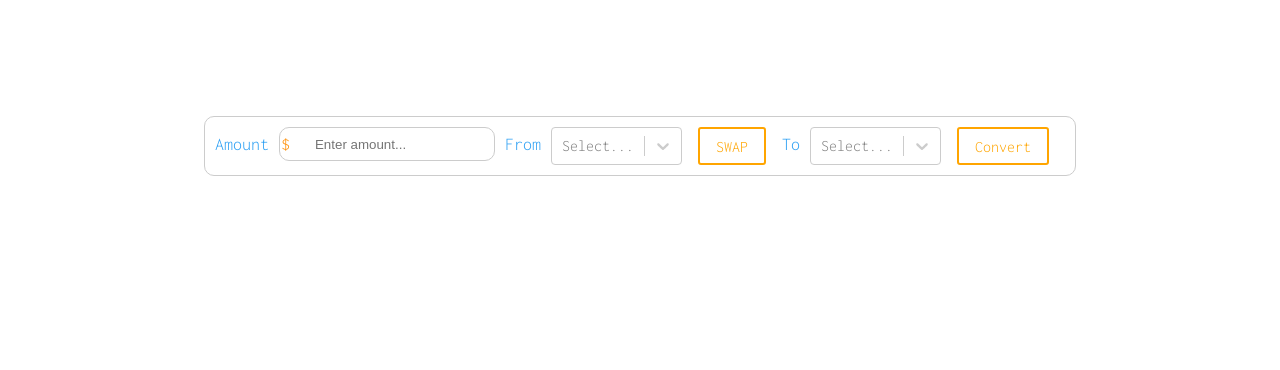
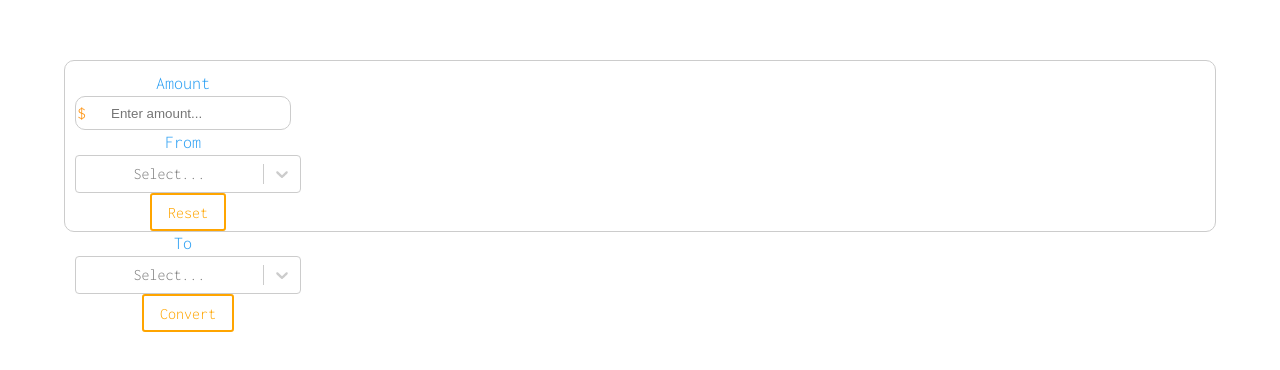
Before and after one commit to jessnewman19/currency-calculator, a React (Vite) app: page / in a window 1280 px wide. Shown: the part 294-664 px from the top of the page. Built offline with nearby package versions, Linux system fonts and the light colour scheme; no server answers.

Commit message:
adjusting css from flex to grid, added reset button to reset the form

```diff
--- a/src/CurrencyForm.jsx
+++ b/src/CurrencyForm.jsx
@@ -5,6 +5,7 @@ import CurrencyModal from "./CurrencyModal";
 import styled from "styled-components";
 
 const Button = styled.button`
+  grid-area: button;
   background: transparent;
   border-radius: 3px;
   border: 2px solid #ffa500;
@@ -19,29 +20,17 @@ const Button = styled.button`
   height: 38px;
 `;
 
-const FormWrapper = styled.div`
-  display: flex;
-  flex-direction: row;
-  flex-wrap: wrap;
-  padding: 10px;
-  border-style: solid;
-  border-radius: 10px;
-  border-color: hsl(0, 0%, 80%);
-  border-width: 1px;
-`;
-
-const Form = styled.form`
-  display: flex;
-`;
-
 const InputDiv = styled.div`
-  display: flex;
+  grid-area: input;
 `;
 
 const Label = styled.label`
   padding-right: 10px;
   padding-top: 5px;
   font-size: large;
+`;
+const AmountDiv = styled.div`
+  position: relative;
 `;
 
 const AmountInput = styled.input`
@@ -52,12 +41,6 @@ const AmountInput = styled.input`
   border-width: 1px;
   min-height: 30px;
   margin-right: 10px;
-`;
-
-const AmountDiv = styled.div`
-  position: relative;
-  display: flex;
-  flex-direction: column;
 `;
 
 const AmountSpan = styled.span`
@@ -85,7 +68,7 @@ function CurrencyForm() {
   const [selectedToCurrency, setSelectedToCurrency] = useState("");
 
   const [currencyConversion, setCurrencyConversion] = useState({});
-  const [showCurrencyModal, setCurrencyModal] = useState(false);
+  const [showCurrencyModal, setShowCurrencyModal] = useState(false);
 
   const [inputError, setInputError] = useState("");
   const [noCurrencyError, setNoCurrencyError] = useState("");
@@ -113,7 +96,7 @@ function CurrencyForm() {
       );
       const json = await response.json();
       setCurrencyConversion(json);
-      setCurrencyModal(true);
+      setShowCurrencyModal(true);
     };
     if (selectedFromCurrency && selectedToCurrency) {
       try {
@@ -172,13 +155,18 @@ function CurrencyForm() {
     }
   };
 
-  const handleClick = () => {
-    //need to change the state of the actual react-select input
+  const handleReset = () => {
+    setCurrencyAmount("");
+    setSelectedToCurrency("");
+    setSelectedFromCurrency("");
+    setCurrentCurrencySymbol("$");
+
+    if (showCurrencyModal === true) setShowCurrencyModal(false);
   };
 
   return (
-    <FormWrapper>
-      <Form onSubmit={handleSubmit}>
+    <div id="form-wrapper">
+      <form onSubmit={handleSubmit}>
         <InputDiv>
           <Label htmlFor="amount">Amount</Label>
           <AmountDiv>
@@ -203,7 +191,7 @@ function CurrencyForm() {
           <div id="from-currency">{mapCountries("fromCurrency")}</div>
         </InputDiv>
 
-        <Button onClick={handleClick}>SWAP</Button>
+        <Button onClick={handleReset}>Reset</Button>
 
         <InputDiv>
           <Label htmlFor="from">To</Label>
@@ -218,14 +206,14 @@ function CurrencyForm() {
         </InputDiv>
 
         <Button>Convert</Button>
-      </Form>
+      </form>
       <div className="break"></div>
       {showCurrencyModal === false ? (
         <div></div>
       ) : (
         <CurrencyModal currencyConversion={currencyConversion} />
       )}
-    </FormWrapper>
+    </div>
   );
 }
 
--- a/src/CurrencyModal.jsx
+++ b/src/CurrencyModal.jsx
@@ -3,8 +3,7 @@ import PropTypes from "prop-types";
 import styled from "styled-components";
 
 const ModalDiv = styled.div`
-  display: flex;
-  flex-direction: column;
+  grid-area: modal;
 `;
 
 function CurrencyModal({ currencyConversion }) {
--- a/src/index.css
+++ b/src/index.css
@@ -17,6 +17,21 @@ button:hover {
   display: flex;
   flex-direction: column;
   flex-wrap: wrap;
+}
+
+#form-wrapper {
+  background-color: white;
+  display: grid;
+  grid-template-columns: repeat(5, 1fr [col-start]);
+  grid-template-rows: [row1-start] 100px [row2-start] 50px;
+  grid-template-areas:
+    "input input button input button"
+    "modal modal . . .";
+  padding: 10px;
+  border-style: solid;
+  border-radius: 10px;
+  border-color: hsl(0, 0%, 80%);
+  border-width: 1px;
 }
 
 .break {
```
